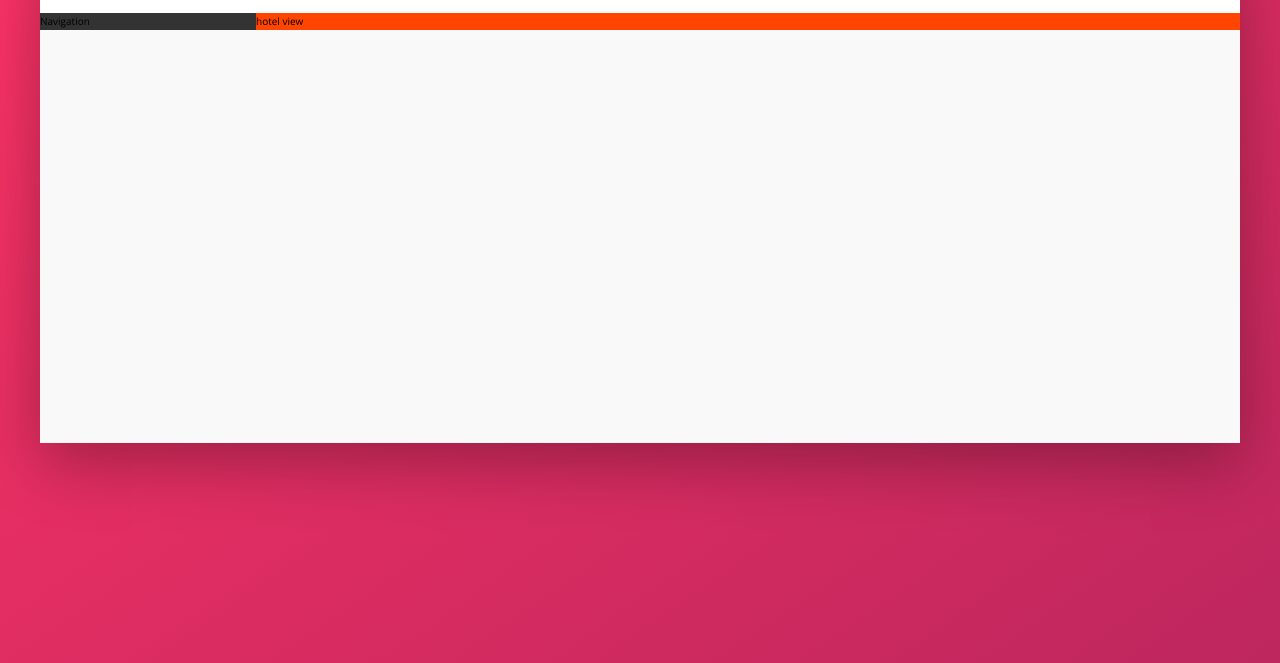
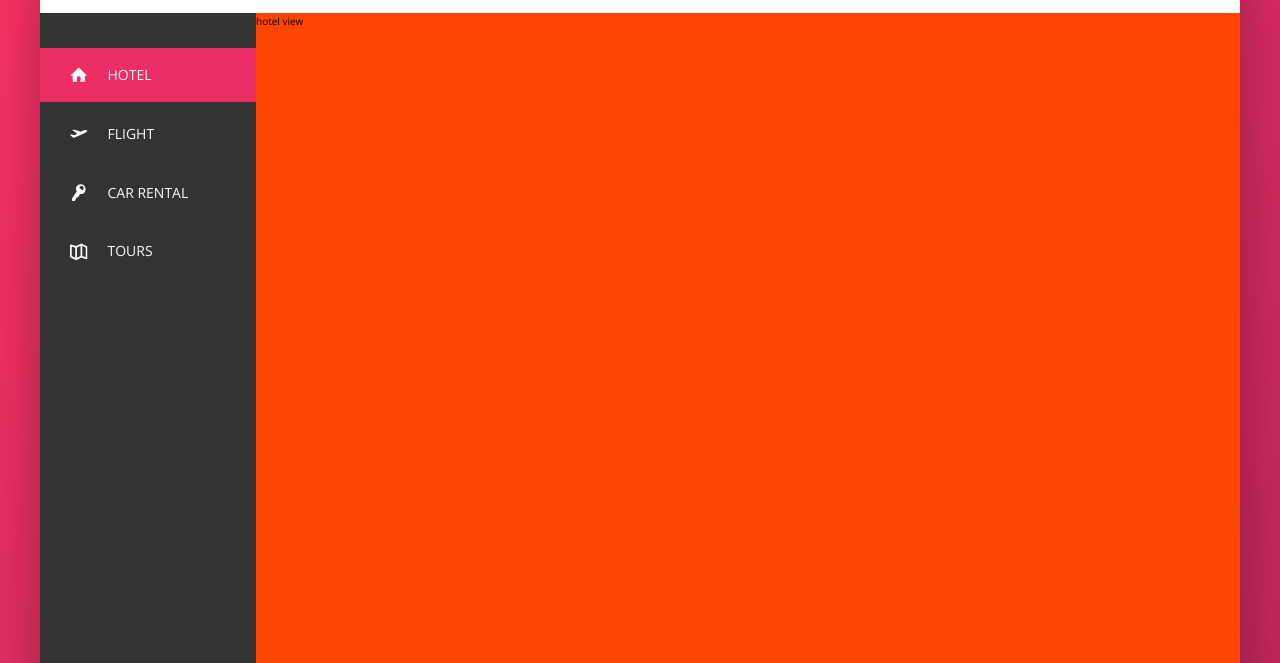
Before and after one commit to anshuul5820/trillio-project, a website: page index.html in a window 1280 px wide. Shown: the part 137-800 px from the top of the page. Drawn offline with nearby package versions, Linux system fonts and the light colour scheme.

Commit message:
completed styling navigation

```diff
--- a/index.html
+++ b/index.html
@@ -45,7 +45,43 @@
             </nav>
         </header>
         <div class="content">
-            <nav class="sidebar">Navigation</nav>
+            <nav class="sidebar">
+                <ul class="side-nav">
+                    <li class="side-nav__item side-nav__item--active">
+                        <a href="#" class="side-nav__link">
+                            <svg class="side-nav__icon">
+                                <use xlink:href="img/sprite.svg#icon-home" />
+                            </svg>
+                            <span>Hotel</span>
+                        </a>
+                    </li>
+                    <li class="side-nav__item">
+                        <a href="#" class="side-nav__link">
+                            <svg class="side-nav__icon">
+                                <use xlink:href="img/sprite.svg#icon-aircraft-take-off" />
+                            </svg>
+                            <span>Flight</span>
+                        </a>
+                    </li>
+                    <li class="side-nav__item">
+                        <a href="#" class="side-nav__link">
+                            <svg class="side-nav__icon">
+                                <use xlink:href="img/sprite.svg#icon-key" />
+                            </svg>
+                            <span>Car rental</span>
+                        </a>
+                    </li>
+                    <li class="side-nav__item">
+                        <a href="#" class="side-nav__link">
+                            <svg class="side-nav__icon">
+                                <use xlink:href="img/sprite.svg#icon-map" />
+                            </svg>
+                            <span>Tours</span>
+                        </a>
+                    </li>
+                </ul>
+                <div class="legal">&copy; 2017 by trillio. All rights reserved.</div>
+            </nav>
             <main class="hotel-view">hotel view</main>
         </div>
     </div>
--- a/sass/_components.scss
+++ b/sass/_components.scss
@@ -114,6 +114,86 @@
     margin-right: 1rem;
   }
 
-  &__user-name {
+  //   &__user-name {
+  //   }
+}
+
+.side-nav {
+  font-size: 1.4rem;
+  list-style: none;
+  margin-top: 3.5rem;
+
+  &__item {
+    position: relative;
+
+    &:not(:last-child) {
+      margin-bottom: 0.5rem;
+    }
+  }
+
+  &__item::before {
+    content: '';
+    position: absolute;
+    top: 0;
+    left: 0;
+    height: 100%;
+    width: 3px;
+    background-color: var(--color-primary);
+    //transform-origin: top; --> decides direction from which scaling starts; default center
+    transform: scaleY(0);
+    transition: transform 0.2s, width 0.4s cubic-bezier(1, 0, 0, 1) 0.2s,
+      background-color 0.1s;
+    // 0.4s 0.2s--> .4 animation time for width, .2 delay after which animation starts
+  }
+  &__item:hover::before,
+  &__item--active::before {
+    transform: scaleY(1);
+    width: 100%;
+  }
+
+  &__item:active::before {
+    background-color: var(--color-primary-light);
+  }
+
+  &__link:link,
+  &__link:visited {
+    color: var(--color-grey-light-1);
+    text-decoration: none;
+    text-transform: uppercase;
+    display: inline-block;
+    padding: 1.5rem 3rem;
+    position: relative; //zindex only works if position is specified
+    z-index: 100;
+
+    display: flex;
+    align-items: center;
+    //     <a href="#" class="side-nav__link">
+    //     <svg class="side-nav__icon">
+    //     <use xlink:href="img/sprite.svg#icon-map" />
+    //     </svg>
+    //     <span>Tours</span>
+    //     </a> ----> centres contents of a horizontolly
+  }
+
+  //   &__link:hover {
+  //     color: orangered;
+  //   }
+
+  &__icon {
+    //     color: aquamarine;
+    width: 1.75rem;
+    height: 1.75rem;
+    margin-right: 2rem;
+    fill: currentColor; //color of current, if not present then parent element, also fetches color from hover
   }
 }
+
+.legal {
+  font-size: 1.2rem;
+  text-align: center;
+  padding: 2.5rem;
+  color: var(--color-grey-light-4);
+}
+
+// :hover, etc -> are psuedo classes
+// ::before, after -> psuedo elements
--- a/sass/_layout.scss
+++ b/sass/_layout.scss
@@ -29,10 +29,18 @@
   background-color: var(--color-grey-dark-1);
   flex: 0 0 18%;
   //0 0 18%--> flex-grow, flex-shrink, flex-basis
+
+  display: flex;
+  flex-direction: column;
+  //sets main axis to vertical, default horizontol
+  justify-content: space-between;
+  //divides and pushes contents to the extreme of parent div
 }
 
 .hotel-view {
   background-color: #fff;
   background-color: orangered;
   flex: 1;
+
+  height: 80rem;
 }
```
Also changed, not shown: css/style.css.
